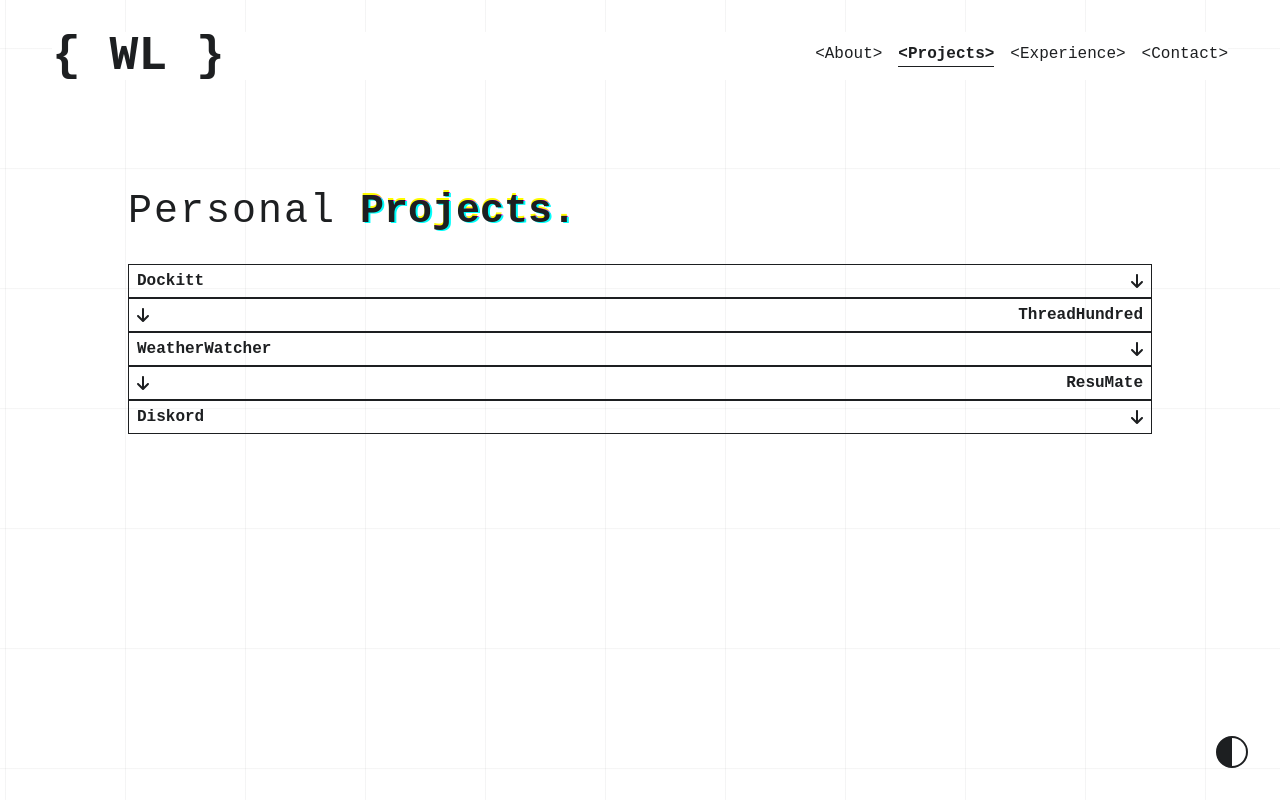
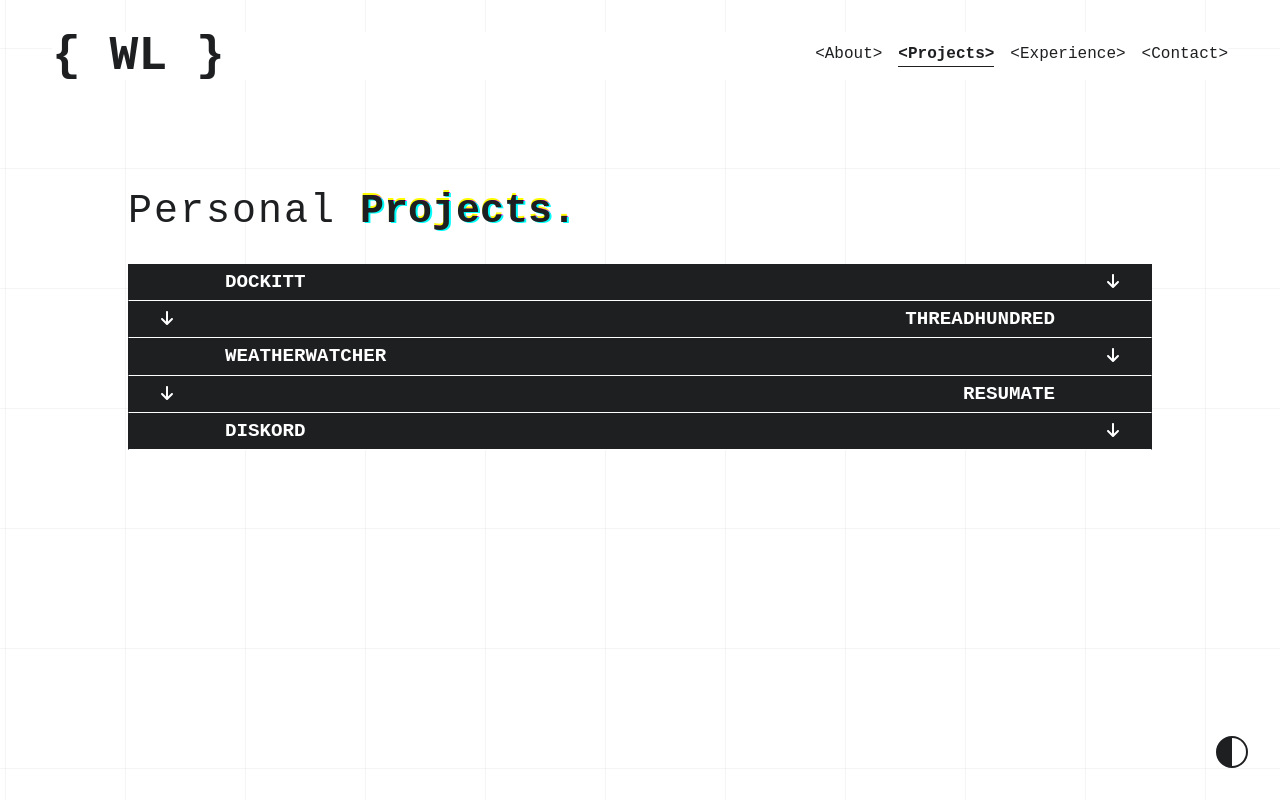
Before and after one commit to williamalowe/WilliamALowe, a React (Vite) app: page /projects in a window 1280 px wide. Built offline with nearby package versions, Linux system fonts and the light colour scheme; a web font is replaced by a local one.

Commit message:
docs: update projects.json descriptions

```diff
--- a/src/assets/projects.json
+++ b/src/assets/projects.json
@@ -2,8 +2,8 @@
   "projects": [
     {
       "projectName": "Dockitt",
-      "projectDescription": "Lorem ipsum dolor sit amet consectetur adipisicing elit. Dignissimos expedita at quo nam autem, possimus culpa minus aliquid voluptatibus voluptates ipsam ex pariatur alias necessitatibus delectus? Dicta, animi eius? Consectetur?",
-      "projectStack": ["React (vite)", "css-modules", "react-router-dom", "ContextAPI"],
+      "projectDescription": "A productivity and task management application that allows for easy task generation and task state management. Tasks are persistent with the use of local-storage and can be filtered, updated, and cancelled. Desktop, laptop, and mobile resolutions are supported.",
+      "projectStack": ["React (vite)", "css-modules", "react-router-dom", "ContextAPI", "local-storage"],
       "projectIterations": ["Additional supported resolutions (tablet, etc)", "MongoDB integration", "Light-mode theme", "Kanban-board view option"],
       "projectImage": "./projects/dockitt.png",
       "repoURL": "https://github.com/williamalowe/Dockitt",
@@ -11,7 +11,7 @@
     },
     {
       "projectName": "ThreadHundred",
-      "projectDescription": "Lorem ipsum dolor sit amet consectetur adipisicing elit. Dignissimos expedita at quo nam autem, possimus culpa minus aliquid voluptatibus voluptates ipsam ex pariatur alias necessitatibus delectus? Dicta, animi eius? Consectetur?",
+      "projectDescription": "A demo e-commerce application which includes a company page, products page, checkout, and contact form. Total costs are updated live, and discount can be applied with enough spending. Desktop, laptop, and mobile resolutions are supported.",
       "projectStack": ["React (vite)", "css-modules", "react-router-dom", "framer-motion", "ContextAPI"],
       "projectIterations": ["Demo checkout form", "Product search/filtering option", "Light-mode theme"],
       "projectImage": "./projects/threadhundred.png",
@@ -20,7 +20,7 @@
     },
     {
       "projectName": "WeatherWatcher",
-      "projectDescription": "Lorem ipsum dolor sit amet consectetur adipisicing elit. Dignissimos expedita at quo nam autem, possimus culpa minus aliquid voluptatibus voluptates ipsam ex pariatur alias necessitatibus delectus? Dicta, animi eius? Consectetur?",
+      "projectDescription": "A basic weather-forecast SPA, using WeatherAPI and location-services to provide a three-day weather forecast for your local area (or Melbourne as default). Application includes custom messages based on weather statuses, and is supported on desktops, laptops, and mobile devices.",
       "projectStack": ["React (vite)", "css-modules", "framer-motion", "WeatherAPI"],
       "projectIterations": ["Manual location selection", "Additional/toggleable forecast fields", "Black & White theme"],
       "projectImage": "./projects/weatherwatcher.png",
@@ -29,7 +29,7 @@
     },
     {
       "projectName": "ResuMate",
-      "projectDescription": "Lorem ipsum dolor sit amet consectetur adipisicing elit. Dignissimos expedita at quo nam autem, possimus culpa minus aliquid voluptatibus voluptates ipsam ex pariatur alias necessitatibus delectus? Dicta, animi eius? Consectetur?",
+      "projectDescription": "A resume-building SPA, built to showcase React fundamentals. Includes state-management, and input validation. Currently only supported on desktop and laptop resolutions.",
       "projectStack": ["React (vite)", "css-modules", "framer-motion"],
       "projectIterations": ["Mobile resolution support", "PDF output/download", "Resume theme selection"],
       "projectImage": "./projects/resumate.png",
@@ -38,7 +38,7 @@
     },
     {
       "projectName": "Diskord",
-      "projectDescription": "Lorem ipsum dolor sit amet consectetur adipisicing elit. Dignissimos expedita at quo nam autem, possimus culpa minus aliquid voluptatibus voluptates ipsam ex pariatur alias necessitatibus delectus? Dicta, animi eius? Consectetur?",
+      "projectDescription": "An SPA recreation of the 'Discord' website homepage. The recreation includes accurate layout styling, fonts, graphics, animations, and content. Desktop, laptop, and mobile resolutions are supported.",
       "projectStack": ["React (vite)", "css-modules", "framer-motion"],
       "projectIterations": ["Recreate additional pages with routing."],
       "projectImage": "./projects/diskord.png",
--- a/src/components/Accordion/Accordion.jsx
+++ b/src/components/Accordion/Accordion.jsx
@@ -35,14 +35,20 @@ const Accordion = ({ alignment, title, children }) => {
 
   return (
     <div className={styles.accordion}>
-      <div
+      <motion.div
         className={styles.header}
         onClick={() => setShowContent(!showContent)}
         ref={headerRef}
+        whileHover={{
+          scale: 1.05
+        }}
+        whileTap={{
+          scale: 1.0
+        }}
       >
         <h5>{title}</h5>
         <FontAwesomeIcon icon={faArrowDown} ref={svgRef} />
-      </div>
+      </motion.div>
       <AnimatePresence>
         {showContent && (
           <motion.div
--- a/src/components/Accordion/Accordion.module.css
+++ b/src/components/Accordion/Accordion.module.css
@@ -4,8 +4,17 @@
 .header {
   display: flex;
   border: 1px solid var(--text-color);
-  padding: 0.5rem;
+  padding: 0.5rem 2rem;
   cursor: pointer;
+  color: var(--bg-primary);
+  background: var(--text-color);
+  border-bottom: 1px solid var(--bg-primary);
+}
+.header > h5 {
+  font-size: 1.2rem;
+  text-transform: uppercase;
+  color: var(--bg-primary);
+  padding: 0rem 4rem;
 }
 .header > svg {
   transition: transform 0.3s ease-in-out;
```
